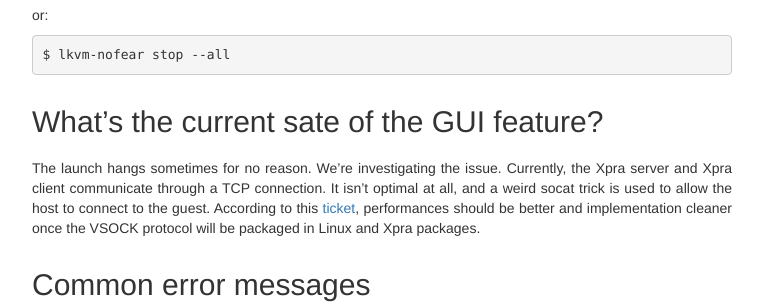
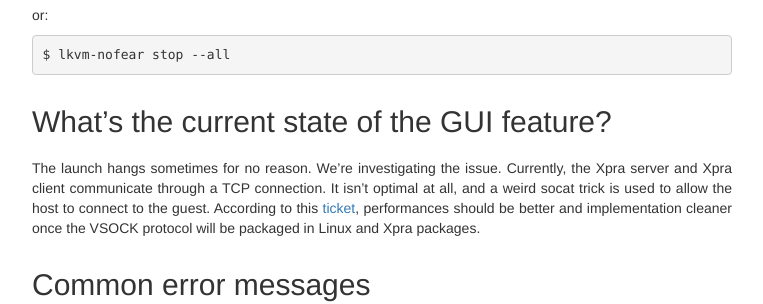
Before and after one commit to cappsule/nofear, a Jekyll site: the page built from docs/faq.md, in a window 1280 px wide. Shown: the part 1028-1332 px from the top of the page, without its empty margins (258-1021 px from the left). Built offline with Jekyll 4.4.1, drawn with Linux system fonts in a browser that asks for light colours.

Commit message:
docs: fix typo in faq.md

```diff
--- a/docs/faq.md
+++ b/docs/faq.md
@@ -63,7 +63,7 @@ or:
 
 
 
-## What's the current sate of the GUI feature?
+## What's the current state of the GUI feature?
 
 The launch hangs sometimes for no reason. We're investigating the issue.
 Currently, the Xpra server and Xpra client communicate through a TCP connection.
```
